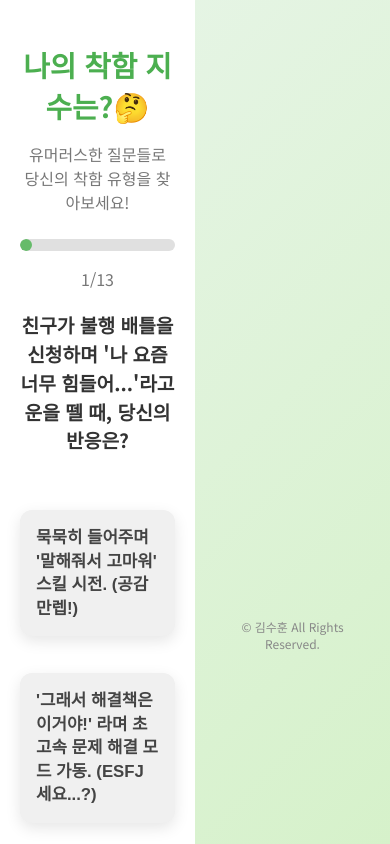
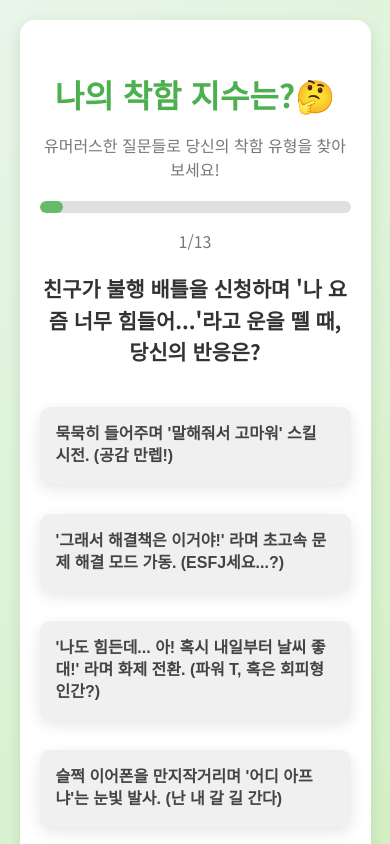
Before and after one commit to Sooni95/kindness-test-app, a plain HTML site: page index.html in a window 390 px wide. Both pictures are taken after a click on the button "테스트 시작하기!". Shown: the top 844 px of the page. Drawn offline with Linux system fonts and the light colour scheme.

Commit message:
Add files via upload

```diff
--- a/style.css
+++ b/style.css
@@ -206,58 +206,93 @@ footer {
 
 /* 반응형 디자인을 위한 미디어 쿼리 */
 @media (max-width: 600px) {
+    body {
+        align-items: flex-start; /* 모바일에서는 위쪽부터 정렬 */
+        min-height: auto; /* 내용에 맞춰 높이 자동 조정 */
+        padding-top: 20px; /* 상단 여백 추가 */
+        padding-bottom: 20px; /* 하단 여백 추가 */
+        /* 모바일에서는 body의 중앙 정렬을 없애서 스크롤 가능하게 함 */
+        display: block;
+    }
+
     #app-container {
-        padding: 25px 20px; /* 모바일에서 패딩 줄임 */
-        border-radius: 0; /* 모바일에서는 모서리 둥글게 하지 않음 (선택사항) */
-        box-shadow: none; /* 모바일에서는 그림자 제거 (선택사항) */
-        min-height: 100vh; /* 모바일에서 전체 화면 차지 */
+        width: 90%; /* 화면 너비에 맞춰 가로 폭 조절 */
+        max-width: none; /* 최대 너비 제한 제거 */
+        padding: 30px 20px;
+        border-radius: 15px; /* 모바일에서도 살짝 둥글게 유지 */
+        box-shadow: 0 5px 15px rgba(0, 0, 0, 0.1); /* 모바일에서도 그림자 유지 (선택 사항) */
         display: flex;
         flex-direction: column;
-        justify-content: space-between;
+        justify-content: flex-start; /* 위쪽부터 내용 정렬 */
+        margin: 0 auto; /* 가운데 정렬 */
+        min-height: auto; /* 내용에 맞춰 높이 자동 조정 */
     }
 
     header h1 {
-        font-size: 1.8em;
+        font-size: 2em;
+        margin-bottom: 10px;
     }
 
     header p {
         font-size: 1em;
-        margin-bottom: 25px;
+        margin-bottom: 20px;
     }
 
     button {
-        padding: 15px 25px;
+        padding: 16px 30px;
         font-size: 1.1em;
+        border-radius: 25px;
+        margin-top: 20px;
+    }
+
+    #options-container {
+        margin-top: 20px;
+        gap: 10px;
     }
 
     .option-button {
         padding: 14px;
-        font-size: 1.05em; /* 모바일에서도 답변 글씨체 크기 약간 키움 */
+        font-size: 1em;
+        border-radius: 10px;
     }
 
     #question-text {
-        font-size: 1.2em;
+        font-size: 1.3em;
+        margin-bottom: 20px;
     }
 
     #result-title {
-        font-size: 1.8em;
+        font-size: 2em;
+        margin-bottom: 15px;
+    }
+
+    #result-image {
+        border-radius: 10px;
+        margin-bottom: 15px;
     }
 
     #result-description {
-        font-size: 1em;
+        font-size: 1.05em;
+        line-height: 1.6;
+        margin-bottom: 25px;
     }
 
     #result-traits h3, #result-advice h3 {
-        font-size: 1.15em;
+        font-size: 1.2em;
+        margin-top: 25px;
+        margin-bottom: 12px;
     }
 
     #trait-list li {
-        font-size: 0.9em;
+        font-size: 0.95em;
+        padding: 8px 15px;
+        margin-bottom: 6px;
+        border-radius: 8px;
     }
 
-    /* 모바일 반응형 디자인 푸터 */
     footer {
-        margin-top: 25px; /* 모바일에서 여백 조절 */
-        font-size: 0.75em; /* 모바일에서 폰트 더 작게 */
+        margin-top: 30px;
+        padding: 15px;
+        font-size: 0.8em;
     }
 }
```
